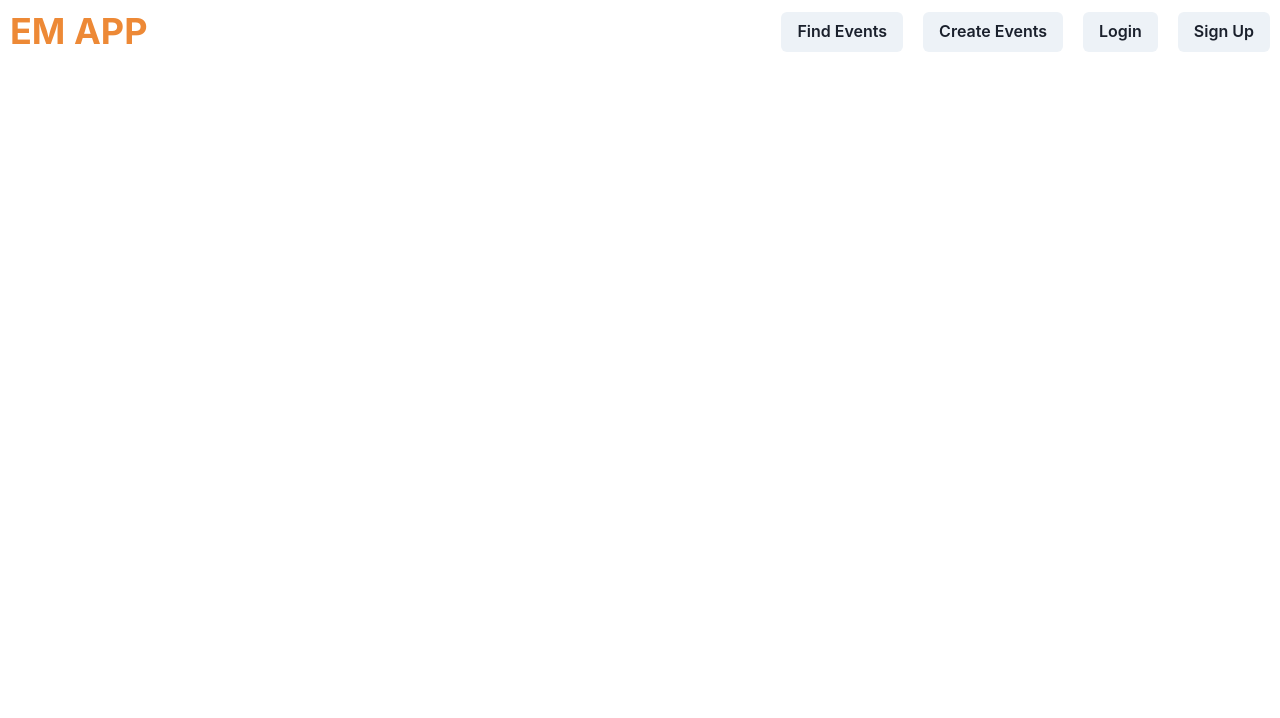
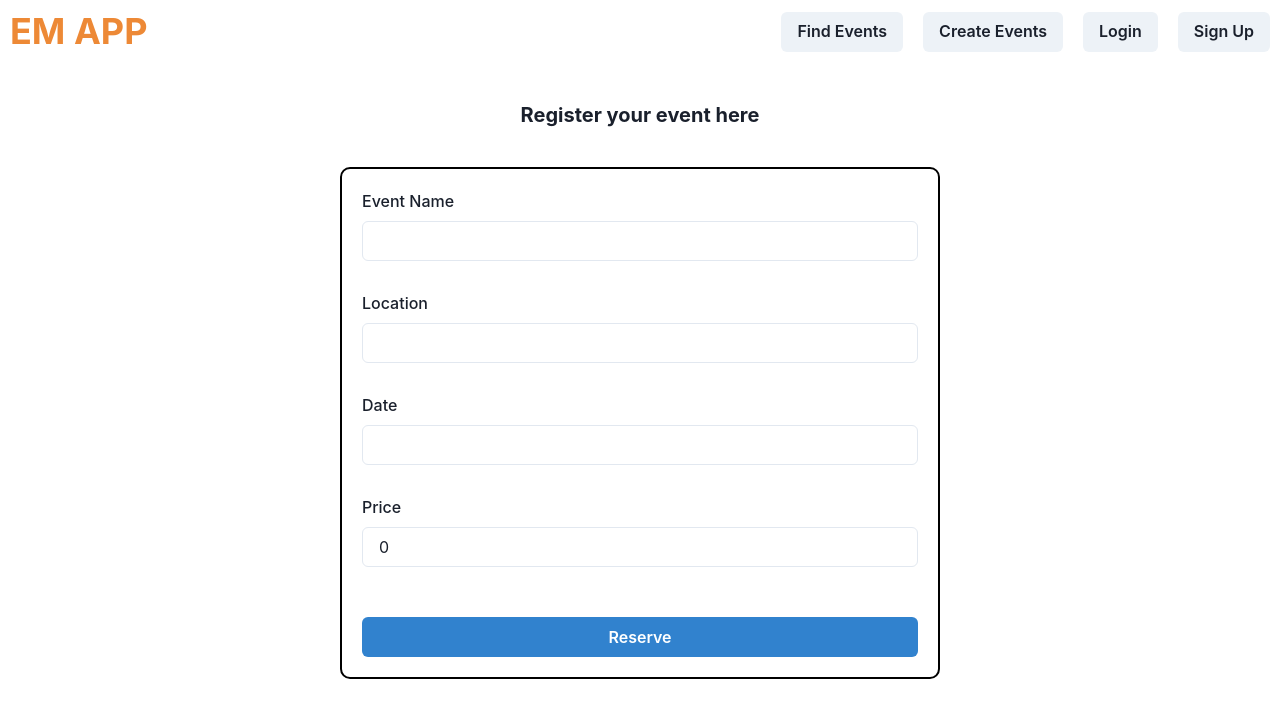
Before and after one commit to helmai1/event-management, a React (Vite) app: page /create in a window 1280 px wide. Shown: the top 718 px of the page. Built offline with nearby package versions, Linux system fonts and the light colour scheme; no server answers.

Commit message:
1. edit db.json sesuai dengan mas helmi 2. edit form dan list event

```diff
--- a/package.json
+++ b/package.json
@@ -14,13 +14,15 @@
     "@emotion/styled": "^11.11.0",
     "@reduxjs/toolkit": "^1.9.5",
     "axios": "^1.5.0",
-    "formik": "^2.4.3",
+    "formik": "^2.4.4",
     "framer-motion": "^10.16.2",
     "react": "^18.2.0",
     "react-currency-input-field": "^3.6.11",
     "react-dom": "^18.2.0",
+    "react-icons": "^4.11.0",
     "react-redux": "^8.1.2",
-    "react-router-dom": "^6.6.1"
+    "react-router-dom": "^6.6.1",
+    "yup": "^1.2.0"
   },
   "devDependencies": {
     "@types/react": "^18.0.26",
--- a/src/features/eventSlice.js
+++ b/src/features/eventSlice.js
@@ -15,6 +15,18 @@ export const fetchEvents = createAsyncThunk("event/fetchEventsStatus",
         }
     })
 
+export const postEvents = createAsyncThunk("event/postEventsStatus",
+    async (data) => {
+        try {
+            const response = await eventAPI.postEvents(data)
+            return response.data
+        } catch (error) {
+            return error.message;
+        }
+    }
+
+)
+
 const eventSlice = createSlice({
     name: "event",
     initialState,
@@ -23,6 +35,7 @@ const eventSlice = createSlice({
         builder.addCase(fetchEvents.fulfilled, (state, action) => {
             state.eventList = action.payload;
         })
+        builder.addCase(postEvents.fulfilled, () => {})
     }
 })
 
--- a/src/pages/Dashboard.jsx
+++ b/src/pages/Dashboard.jsx
@@ -3,7 +3,6 @@ import EventDiscovery from "./organizers/eventDiscovery";
 export default function Dashboard() {
   return (
     <div>
-      Dashboard
       <EventDiscovery/>
     </div>
   )
--- a/src/pages/organizers/eventCreation.jsx
+++ b/src/pages/organizers/eventCreation.jsx
@@ -1,13 +1,137 @@
-import React from "react";
+import React, { useEffect } from "react";
 import {
-  Center,
+  Flex,
+  Box,
+  Stack,
+  FormControl,
+  FormLabel,
+  NumberInput,
+  NumberInputField,
+  NumberInputStepper,
+  NumberIncrementStepper,
+  NumberDecrementStepper,
+  Input,
+  Button,
+  Heading,
+  useToast
 
 } from "@chakra-ui/react";
 
+import { Navigate, useNavigate } from "react-router-dom";
+import { Formik, Form, ErrorMessage } from "formik";
+import { useDispatch } from "react-redux";
+import { postEvents } from "../../features/eventSlice";
+import * as Yup from "yup";
+
+const eventSchema = Yup.object().shape({
+  event_name:Yup.string().required(),
+  location: Yup.string().required(),
+  date: Yup.string().required(),
+  price: Yup.number().required(),
+})
+
 export default function EventCreation(){
-    return (
-      <>
+  const dispatch = useDispatch();
+  const toast = useToast();
+  const navigate = useNavigate();
+  const refreshPage = () => {
+    window.location.reload(true);
+  }
 
-      </>
-    )
+  useEffect(() => {
+
+  })
+
+  return (
+    <>
+      <Box mb={"25em"}>
+        <Box align="center"  margin={"40px"}>
+          <Heading fontSize={"20px"}>Register your event here</Heading>
+        </Box>
+        <Flex justifyContent={"center"}>
+          <Box padding={"20px"} border={"2px solid black"} minWidth={{base: "400px", xl:"600px"}} maxWidth={"1000px"} borderRadius={"10px"}>
+            <Formik
+              initialValues={{
+                event_name:"",
+                location: "",
+                date: "",
+                price: 0,
+              }}
+              onSubmit={(values) => {
+                dispatch(postEvents({
+                  event_name:values.event_name,
+                  location: values.location,
+                  date: values.date,
+                  price: values.price,
+                }))
+                toast({
+                  title: "Event is created!",
+                  description: "the event has been created",
+                  status: "success",
+                  duration: 3000,
+                  isClosable: true,
+                  position: "bottom-left",
+                })
+                navigate("/")
+                refreshPage()
+              }}
+              validationSchema={eventSchema}
+            >
+              {({values, handleChange, handleBlur}) => (
+                 <Form>
+                 <Stack spacing={"30px"}>
+                    <FormControl>
+                       <FormLabel> Event Name </FormLabel>
+                       <Input type="text" name="event_name" onChange={handleChange} onBlur={handleBlur} value={values.event_name}></Input>
+                       <ErrorMessage component={"div"} name="event_name" style={{color:'red'}}></ErrorMessage>
+                 </FormControl>
+                 <FormControl>
+                       <FormLabel> Location </FormLabel>
+                       <Input type="text" name="location" onChange={handleChange} onBlur={handleBlur} value={values.location}></Input>
+                       <ErrorMessage component={"div"} name="location" style={{color:'red'}}></ErrorMessage>
+                 </FormControl>
+                 <FormControl>
+                       <FormLabel> Date </FormLabel>
+                       <Input type="text" name="date" onChange={handleChange} onBlur={handleBlur} value={values.date}></Input>
+                       <ErrorMessage component={"div"} name="date" style={{color:'red'}}></ErrorMessage>
+                 </FormControl>
+                 <FormControl>
+                       <FormLabel> Price </FormLabel>
+                       <Input type="text" name="price" onChange={handleChange} onBlur={handleBlur} value={values.price}></Input>
+                       <ErrorMessage component={"div"} name="price" style={{color:'red'}}></ErrorMessage>
+                        {/* <FormLabel>Price</FormLabel> */}
+                       {/* <NumberInput max={99999999999} min={0} onChange={handleChange} onBlur={handleBlur} value={values.price}>
+                         <NumberInputField />
+                         <NumberInputStepper>
+                           <NumberIncrementStepper />
+                           <NumberDecrementStepper />
+                         </NumberInputStepper>
+                       </NumberInput> */}
+                 </FormControl>
+                 </Stack>
+                 <Button
+                   mt={"50px"}
+                   width={"100%"}
+                   variant={"solid"}
+                   colorScheme={"blue"}
+                   type='submit'
+                  //  onClick={() => {
+                  //   navigate("/")
+                  //   refreshPage()
+                  // }}
+                 >
+                   Reserve
+                 </Button>
+               </Form>
+              )}
+
+            </Formik>
+          </Box>
+      </Flex>
+      </Box>
+
+
+
+    </>
+  )
 }
--- a/src/pages/organizers/eventDiscovery.jsx
+++ b/src/pages/organizers/eventDiscovery.jsx
@@ -12,7 +12,12 @@ import
     Stack,
     Button,
     Heading,
-    SimpleGrid} from "@chakra-ui/react";
+    SimpleGrid,
+    Input,
+    InputGroup,
+    InputLeftElement,
+    InputRightAddon
+} from "@chakra-ui/react";
 import { useSelector, useDispatch } from "react-redux";
 import { fetchEvents } from "../../features/eventSlice";
 import CurrencyInput from "react-currency-input-field";
@@ -20,9 +25,6 @@ import CurrencyInput from "react-currency-input-field";
 export default function EventDiscovery() {
     const dispatch = useDispatch();
     const eventList = useSelector((state) => state.events.eventList)
-    const format = (val) => `$` + val
-    const parse = (val) => val.replace(/^\$/, '')
-    const [value, setValue] = React.useState('1.53')
 
     useEffect(() => {
         dispatch(fetchEvents());
@@ -30,22 +32,38 @@ export default function EventDiscovery() {
 
     return (
         <>
+        {/* <Flex minWidth={{base: "200px", xl:"300px"}} maxWidth={"500px"} ml={"10px"} justifyContent={"center"}>
+            <InputGroup borderRadius={5} size="sm">
+            <InputLeftElement
+            pointerEvents="none"
+            />
+            <Input type="text" placeholder="Search..." border="1px solid #949494"
+                onChange={(values) => {
+                    dispatch(getFilteredEvent(values))
+                }}
+            />
+            <InputRightAddon
+            p={0}
+            border="none"
+            >
+            <Button size="sm" borderLeftRadius={0} borderRightRadius={3.3} border="1px solid #949494"
+            >
+                Search
+            </Button>
+            </InputRightAddon>
+            </InputGroup>
+        </Flex> */}
             <Box mb={"25vh"} mt={"10vh"}>
                 <Box mb={"30px"} margin= "0 100px">
                 <Heading  fontSize={"25px"} mb={"30px"}>Check Our Latest Events</Heading>
                     <SimpleGrid  columns={{base: 1, md: 2, lg: 3, xl: 4}} spacing={10} >
                         {eventList?.map((item, index) => (
                             <Card alignItems={"left"} fontSize={"md"} key={index} borderRadius={"2xl"}>
-                                <CardHeader objectFit={"fit"} padding={"0"}>
-                                    <Image src={item.img} />
-                                </CardHeader>
                                 <CardBody>
                                     <Stack fontWeight={"semibold"}>
-                                        <Text fontWeight={"bold"} fontSize={"30px"}>{item.title}</Text>
+                                        <Text fontWeight={"bold"} fontSize={"20px"}>{item.event_name}</Text>
                                         <Text color={"red.500"}>{item.date}</Text>
                                         <Text color={"gray.500"}>{item.location}</Text>
-                                        <Text>{item.organizer}</Text>
-                                        <Text color={"blackAlpha.700"}>{item.description}</Text>
                                     </Stack>
                                 </CardBody>
                                 <Divider/>
@@ -58,7 +76,7 @@ export default function EventDiscovery() {
                                         />
                                     </Flex>
 
-                                    <Button variant='solid' colorScheme='blue' size={"sm"} variant={"outline"}>
+                                    <Button colorScheme='blue' size={"sm"} variant={"outline"}>
                                         Reserve Now
                                     </Button>
                                 </CardFooter>
```
Also changed, not shown: 1 other file (tests, documents, lock files or other folders).
